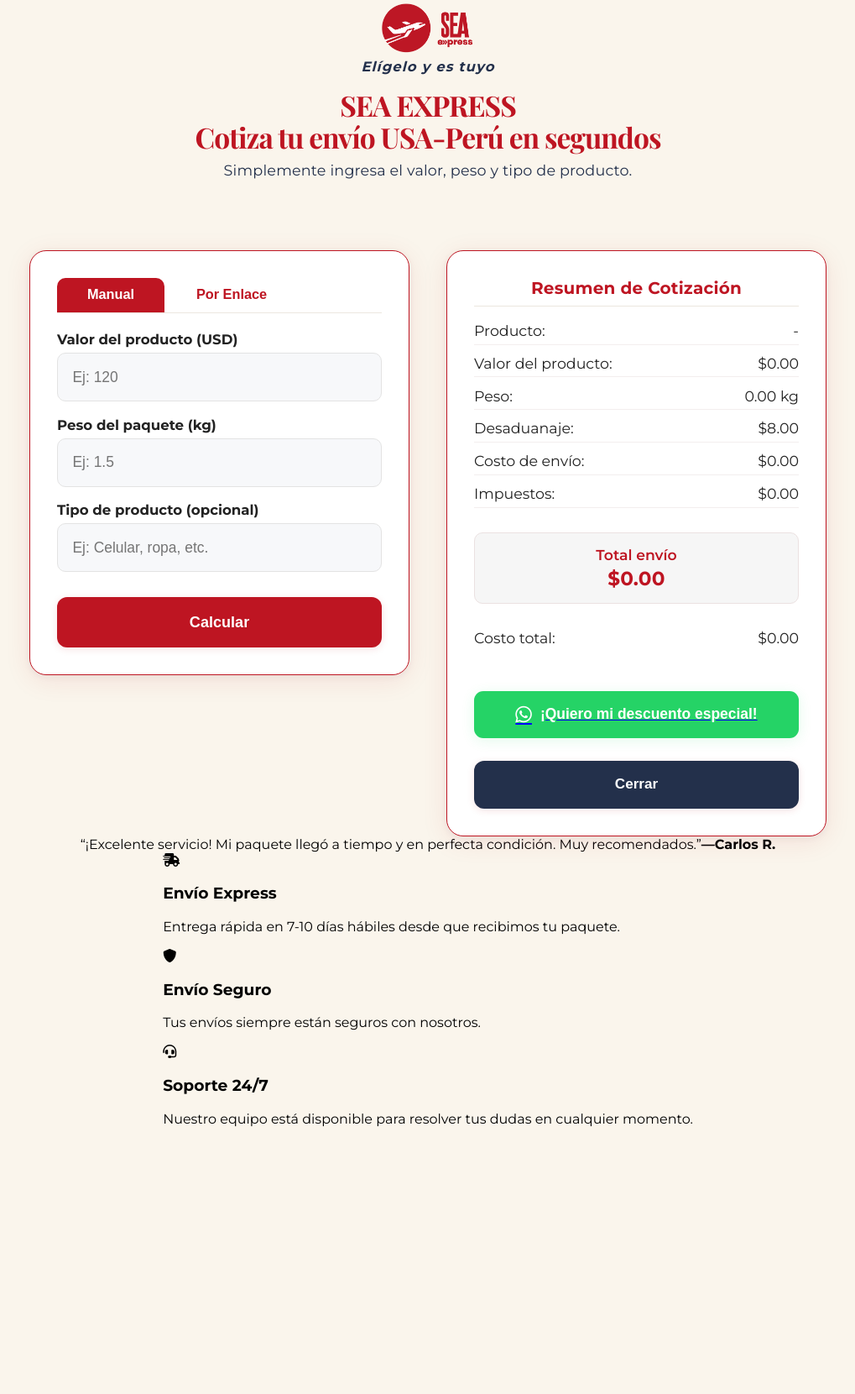
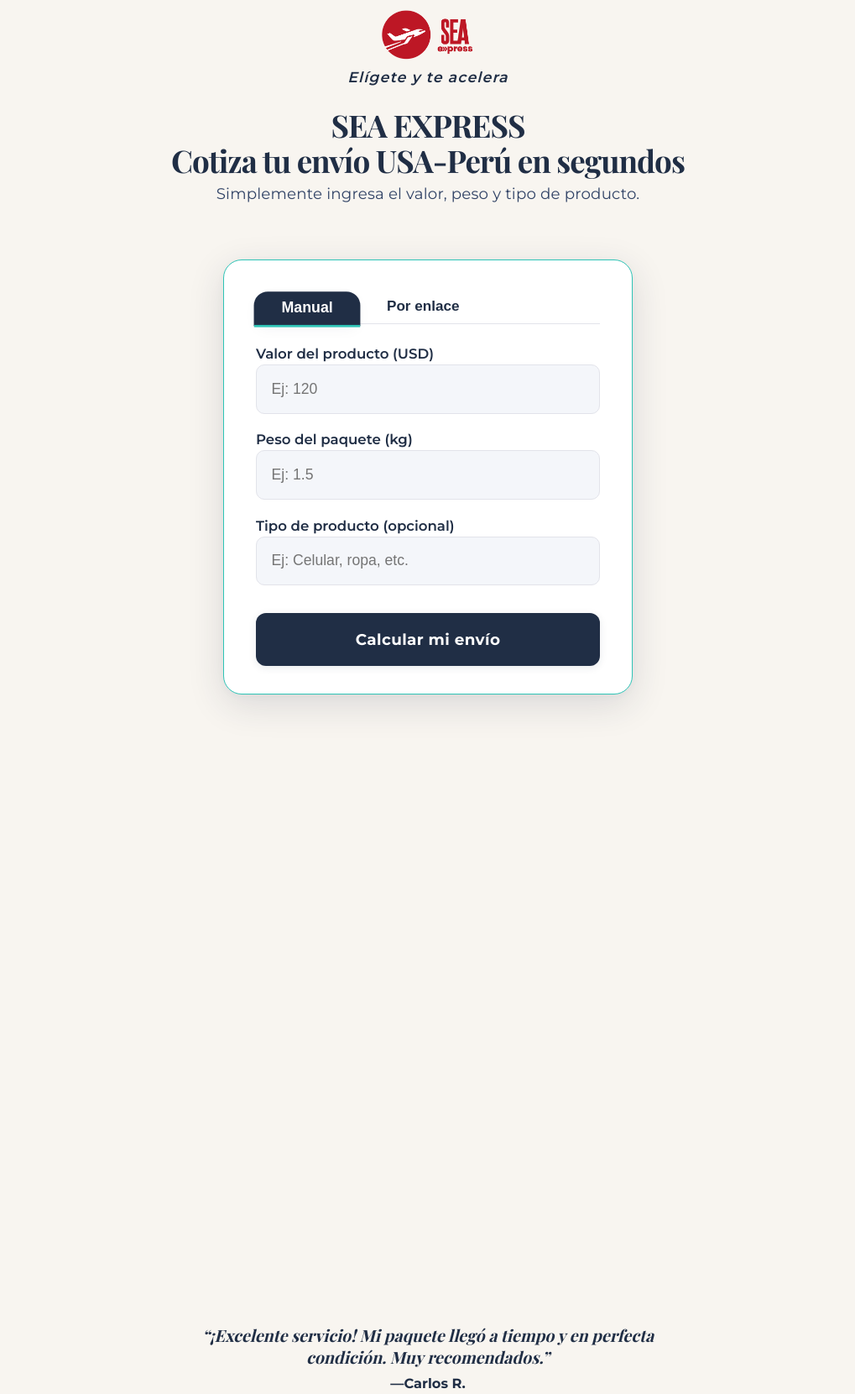
Before and after one commit to Will16090102/SEADEMO1, a plain HTML site: page index.html in a window 1280 px wide. Shown: the part 37-1697 px from the top of the page at 84% size, without its empty margins (130-1149 px from the left). Before the commit the page ends 1440 px from the top, so only its background shows below. Drawn offline with nearby package versions, Linux system fonts and the light colour scheme.

Commit message:
Update index.html

```diff
--- a/index.html
+++ b/index.html
@@ -3,15 +3,29 @@
 <head>
   <meta charset="UTF-8">
   <meta name="viewport" content="width=device-width, initial-scale=1.0">
-  <title>SEA Express - Calculadora de Envíos</title>
+  <title>SEA EXPRESS - Cotiza tu envío USA-Perú</title>
   <link href="https://fonts.googleapis.com/css2?family=Montserrat:wght@400;600;700&family=Playfair+Display:wght@700&display=swap" rel="stylesheet">
   <link rel="stylesheet" href="https://cdnjs.cloudflare.com/ajax/libs/font-awesome/6.0.0/css/all.min.css">
   <style>
+    :root {
+      --azul-main: #202e45;
+      --azul-sec: #314366;
+      --gris-bg: #f8f5f0;
+      --gris-card: #f7fafd;
+      --gris-input: #f4f6fa;
+      --gris-borde: #e2e3ea;
+      --acento: #2ec4b6;
+      --verde: #1dd1a1;
+      --rojo: #ff3f34;
+      --blanco: #fff;
+      --sombra: 0 12px 44px 0 rgba(32,46,69,0.14), 0 2px 8px 0 rgba(49,67,102,0.04);
+    }
     body {
-      background: #faf5ec;
+      background: var(--gris-bg);
       min-height: 100vh;
       margin: 0;
       font-family: 'Montserrat', Arial, sans-serif;
+      color: var(--azul-main);
       box-sizing: border-box;
     }
     .main-container {
@@ -20,10 +34,9 @@
       display: flex;
       flex-direction: column;
       align-items: center;
-      padding-bottom: 45px;
     }
     .logo-container {
-      margin: 40px 0 8px 0;
+      margin: 48px 0 0 0;
       display: flex;
       flex-direction: column;
       align-items: center;
@@ -32,185 +45,190 @@
       width: 110px;
       max-width: 95vw;
       height: auto;
-      margin-bottom: 6px;
     }
     .logo-text {
-      font-size: 1.03rem;
-      color: #23304b;
-      font-weight: 700;
+      font-size: 1.09rem;
+      color: var(--azul-main);
+      font-weight: 600;
       letter-spacing: 1.1px;
       font-style: italic;
+      margin-top: 10px;
       margin-bottom: 0;
       text-align: center;
     }
-    h1 {
+    .main-title {
       font-family: 'Playfair Display', serif;
-      font-size: 2.1rem;
+      font-size: 2.3rem;
       font-weight: 700;
-      margin: 10px 0 10px 0;
-      color: #be1522;
-      line-height: 1.11;
+      margin: 26px 0 8px 0;
+      color: var(--azul-main);
       text-align: center;
       letter-spacing: -1px;
+      line-height: 1.13;
+      animation: fadeInDown 1.2s;
     }
-    .desc {
-      font-size: 1.1rem;
-      color: #23304b;
-      margin-bottom: 30px;
+    .subtitle {
+      font-size: 1.14rem;
+      color: var(--azul-sec);
+      margin-bottom: 32px;
       font-weight: 500;
       text-align: center;
       letter-spacing: 0.01em;
+      animation: fadeInDown 1.4s;
     }
-
-    /* CONTENEDOR DE AMBOS CUADROS */
+    /* Cards (calculadora + resumen) */
     .zona-main {
-      width: 950px;
+      width: 850px;
       max-width: 99vw;
-      min-height: 440px;
-      margin: 55px auto 0 auto;
       display: flex;
       justify-content: center;
       align-items: flex-start;
-      gap: 44px;
-      position: relative;
-      transition: gap 0.4s;
+      gap: 32px;
+      margin: 35px auto 0 auto;
+      flex-wrap: wrap;
     }
-
-    .card-calc, .card-resumen {
-      width: 420px;
-      min-width: 320px;
-      max-width: 100%;
-      min-height: 430px;
-      height: 100%;
-      background: #fff;
-      border-radius: 20px;
-      box-shadow: 0 6px 32px 0 rgba(190,21,34,0.09), 0 2px 8px 0 rgba(34,48,75,0.06);
-      padding: 2rem 2rem 2rem 2rem;
+    .form-card, .card-resumen {
+      background: var(--blanco, #fff);
+      border-radius: 22px;
+      box-shadow: var(--sombra);
+      padding: 2.2rem 2.35rem 2.1rem 2.35rem;
+      width: 410px;
+      max-width: 98vw;
+      border: 1.6px solid var(--gris-borde);
       display: flex;
       flex-direction: column;
       align-items: stretch;
-      justify-content: flex-start;
-      border: 1.7px solid #be1522;
+      transition: box-shadow 0.22s, border 0.18s;
+      position: relative;
+      min-height: 430px;
+      animation: fadeInUp 0.9s cubic-bezier(.48,-0.01,.41,1.18);
     }
-
-    .card-calc {
-      border: 1.7px solid #be1522;
+    .form-card {
+      z-index: 2;
+      margin-bottom: 0;
+      border: 1.7px solid var(--acento);
     }
     .card-resumen {
-      border: 1.7px solid #be1522;
+      z-index: 2;
+      border: 1.7px solid var(--azul-main);
+      opacity: 0;
+      pointer-events: none;
+      transform: translateY(46px) scale(0.98);
+      animation: none;
+      transition: opacity 0.5s, transform 0.6s cubic-bezier(.48,-0.01,.41,1.18);
+      margin-bottom: 0;
+    }
+    .card-resumen.visible {
       opacity: 1;
       pointer-events: auto;
-      transform: none;
-      z-index: 2;
-      display: flex;
-      margin-top: 0;
+      transform: translateY(0) scale(1);
+      animation: fadeInUp 0.7s;
     }
-
     /* Tabs */
     .tab-nav {
       display: flex;
-      margin-bottom: 1.3em;
       gap: 0;
-      border-bottom: 1.5px solid #ece7df;
+      margin-bottom: 1.6em;
+      border-bottom: 1.5px solid var(--gris-borde);
       justify-content: flex-start;
     }
     .tab-btn {
       font-weight: bold;
-      padding: 0.6em 2.2em;
+      padding: 0.53em 1.85em;
       border: none;
-      border-radius: 10px 10px 0 0;
-      background: #fff;
-      color: #be1522;
-      font-size: 1.02em;
+      border-radius: 16px 16px 0 0;
+      background: transparent;
+      color: var(--azul-main);
+      font-size: 1.07em;
       cursor: pointer;
       outline: none;
       margin-right: 2px;
+      margin-bottom: -2px;
       border-bottom: 3px solid transparent;
-      transition: all 0.2s;
+      transition: all 0.22s;
+      position: relative;
+      z-index: 2;
     }
     .tab-btn.active {
-      background: #be1522;
+      background: var(--azul-main);
       color: #fff;
-      border-bottom: 3px solid #be1522;
-      z-index: 2;
+      border-bottom: 3px solid var(--acento);
+      transform: translateY(2px) scale(1.04);
+      box-shadow: 0 4px 19px -6px rgba(32,46,69,0.07);
     }
-
+    .tab-btn:not(.active):hover {
+      background: #e8f6f5;
+      color: var(--azul-main);
+    }
     /* Inputs */
-    .card-calc label {
-      font-weight: 700;
+    .form-card label {
+      font-weight: 600;
       font-size: 1.04em;
       margin-bottom: 0.2em;
-      color: #222;
+      color: var(--azul-main);
+      margin-top: 0.3em;
     }
-    .card-calc input[type="number"], .card-calc input[type="text"] {
+    .form-card input[type="number"], .form-card input[type="text"] {
       width: 100%;
       display: block;
       box-sizing: border-box;
       padding: 1em;
-      font-size: 1.09em;
-      border: 1.5px solid #e3e3e3;
+      font-size: 1.10em;
+      border: 1.6px solid var(--gris-borde);
       border-radius: 10px;
-      background: #f7f8fa;
-      margin-top: 0.35em;
-      margin-bottom: 1em;
+      background: var(--gris-input);
+      margin-top: 0.17em;
+      margin-bottom: 1.19em;
       outline: none;
-      transition: border 0.18s;
+      transition: border 0.22s, background 0.22s, box-shadow 0.21s;
     }
-    .card-calc input:focus {
-      border-color: #be1522;
+    .form-card input:focus {
+      border-color: var(--acento);
       background: #fff;
+      box-shadow: 0 2px 12px 0 rgba(46,196,182,0.09);
     }
-
     /* Botón calcular */
     .btn {
       width: 100%;
-      background: #be1522;
+      background: var(--azul-main);
       color: #fff;
       font-weight: bold;
-      padding: 1.08em 0;
+      padding: 1.09em 0;
       border: none;
       border-radius: 12px;
-      margin-top: 0.7em;
-      font-size: 1.13em;
+      margin-top: 0.65em;
+      font-size: 1.15em;
+      letter-spacing: 0.02em;
       cursor: pointer;
-      transition: background 0.23s, box-shadow 0.18s;
-      box-shadow: 0 2px 10px rgba(190,21,34,0.12);
+      transition: background 0.23s, box-shadow 0.18s, transform 0.18s;
+      box-shadow: 0 2px 10px rgba(32,46,69,0.10);
+      font-family: inherit;
     }
-    .btn:active, .btn:focus, .btn:hover { background: #a5111d; }
-
-    /* Botón cerrar */
-    .cerrar-btn {
-      background: #23304b;
-      margin-top: 1.4em;
-      font-weight: 700;
-      font-size: 1.07em;
-      border-radius: 12px;
+    .btn:active, .btn:focus, .btn:hover {
+      background: var(--azul-sec);
+      transform: scale(1.03) translateY(-1px);
+      box-shadow: 0 6px 18px -4px rgba(32,46,69,0.13);
     }
-    .cerrar-btn:hover, .cerrar-btn:focus {
-      background: #1a2339;
-    }
-
     /* Resumen de Cotización */
     .result-title {
-      font-size: 1.25rem;
-      color: #be1522;
+      font-size: 1.22rem;
+      color: var(--azul-main);
       font-weight: 700;
       text-align: center;
       letter-spacing: 0.01em;
-      font-family: 'Montserrat', Arial, sans-serif;
       margin-bottom: 1.1rem;
-      border-bottom: 1.5px solid #ece7df;
+      border-bottom: 1.5px solid var(--gris-borde);
       padding-bottom: 0.6rem;
     }
     .result-item {
       display: flex;
       justify-content: space-between;
       align-items: center;
-      margin-bottom: 0.7rem;
-      padding-bottom: 0.35rem;
+      margin-bottom: 0.65rem;
+      padding-bottom: 0.32rem;
       border-bottom: 1px solid #f3eeee;
-      font-size: 1.09rem;
-      color: #222;
+      font-size: 1.04rem;
+      color: var(--azul-main);
       font-family: 'Montserrat', Arial, sans-serif;
       font-weight: 600;
     }
@@ -218,27 +236,27 @@
       font-weight: 400;
     }
     .highlight-box {
-      background: #f6f6f6;
+      background: #f2fbfa;
       border-radius: 10px;
-      padding: 0.9rem 0.7rem;
-      margin: 1.15rem 0 0.9rem 0;
-      border: 1.2px solid #ebe1e1;
+      padding: 0.85rem 0.7rem;
+      margin: 1.05rem 0 0.7rem 0;
+      border: 1.2px solid var(--acento);
       text-align: center;
     }
     .highlight-title {
-      color: #be1522;
-      font-size: 1.08rem;
+      color: var(--azul-sec);
+      font-size: 1.09rem;
       font-weight: 600;
     }
     .highlight-value {
-      font-size: 1.45rem;
-      color: #be1522;
+      font-size: 1.38rem;
+      color: var(--acento);
       font-weight: bold;
       letter-spacing: 0.01em;
       margin-top: 0.2em;
     }
     .whatsapp-btn {
-      background: #25D366;
+      background: var(--verde);
       color: white;
       border: none;
       padding: 1.07rem 0;
@@ -254,52 +272,141 @@
       align-items: center;
       justify-content: center;
       gap: 10px;
-      box-shadow: 0 3px 16px 0 rgba(37,211,102,0.12);
+      box-shadow: 0 3px 16px 0 rgba(46, 196, 182, 0.10);
       outline: none;
-      animation: popWsp 1.3s cubic-bezier(.48,-0.01,.41,1.18);
     }
     .whatsapp-btn:active, .whatsapp-btn:focus, .whatsapp-btn:hover {
-      background: #128C7E;
-      outline: 2px solid #128C7E;
+      background: #12b894;
+      outline: 2px solid #12b894;
       outline-offset: 2px;
       transform: scale(1.08) rotate(-2deg);
-      box-shadow: 0 7px 24px rgba(37,211,102,0.16);
+      box-shadow: 0 7px 24px rgba(46, 196, 182, 0.14);
     }
     .whatsapp-btn i {
-      font-size: 1.4rem;
+      font-size: 1.3rem;
       display: flex;
       align-items: center;
       justify-content: center;
       line-height: 1;
-      animation: pulseWsp 1.6s infinite;
     }
-
+    /* Botón cerrar */
+    .cerrar-btn {
+      background: var(--azul-sec);
+      margin-top: 1.4em;
+      font-weight: 700;
+      font-size: 1.07em;
+      border-radius: 12px;
+      border: none;
+    }
+    .cerrar-btn:hover, .cerrar-btn:focus {
+      background: var(--azul-main);
+    }
+    /* Testimonio */
+    .testimonio {
+      margin: 38px auto 0 auto;
+      max-width: 600px;
+      font-family: 'Playfair Display', serif;
+      font-size: 1.23rem;
+      font-style: italic;
+      text-align: center;
+      color: var(--azul-main);
+      animation: fadeInUp 1.2s 0.2s backwards;
+      font-weight: 400;
+    }
+    .testimonio strong {
+      display: block;
+      margin-top: 8px;
+      font-family: 'Montserrat', Arial, sans-serif;
+      font-style: normal;
+      font-size: 1.01rem;
+      font-weight: 700;
+      color: var(--azul-main);
+    }
+    /* Features */
+    .features-row {
+      width: 100%;
+      max-width: 900px;
+      margin: 39px auto 28px auto;
+      display: flex;
+      gap: 27px;
+      justify-content: center;
+      align-items: stretch;
+      flex-wrap: wrap;
+      font-family: 'Montserrat', Arial, sans-serif;
+    }
+    .feature-card {
+      min-width: 230px;
+      max-width: 300px;
+      flex: 1 1 220px;
+      background: var(--blanco, #fff);
+      border-radius: 13px;
+      padding: 20px 14px 18px 14px;
+      box-shadow: 0 2px 12px rgba(49,67,102,0.08);
+      text-align: left;
+      border: 1.2px solid var(--gris-borde);
+      display: flex;
+      flex-direction: column;
+      align-items: flex-start;
+      justify-content: center;
+      transition: box-shadow 0.20s, border 0.17s;
+      font-size: 1.04rem;
+      margin-bottom: 10px;
+    }
+    .feature-card:hover {
+      box-shadow: 0 8px 30px rgba(49,67,102,0.13);
+      border-color: var(--acento);
+    }
+    .feature-icon {
+      font-size: 1.6rem;
+      color: var(--azul-main);
+      margin-bottom: 7px;
+      margin-top: 2px;
+      display: inline-block;
+      width: 28px;
+      text-align: center;
+    }
+    .feature-title {
+      font-size: 1.07rem;
+      font-weight: bold;
+      margin-bottom: 3px;
+      color: var(--azul-main);
+    }
+    .feature-text {
+      font-size: 1.01rem;
+      color: #222;
+      margin: 0;
+      line-height: 1.32;
+      font-family: 'Montserrat', Arial, sans-serif;
+      font-weight: 500;
+    }
+    /* Animaciones */
+    @keyframes fadeInUp {
+      from { opacity: 0; transform: translateY(38px);}
+      to   { opacity: 1; transform: translateY(0);}
+    }
+    @keyframes fadeInDown {
+      from { opacity: 0; transform: translateY(-32px);}
+      to   { opacity: 1; transform: translateY(0);}
+    }
     /* Responsive */
-    @media (max-width: 950px) {
+    @media (max-width: 1100px) {
       .zona-main {
         flex-direction: column;
         align-items: center;
         gap: 28px;
         width: 98vw;
       }
-      .card-calc, .card-resumen {
+      .form-card, .card-resumen {
         width: 97vw;
         min-width: unset;
         max-width: 99vw;
       }
     }
-    @keyframes popWsp {
-      0% { transform: scale(0.7);}
-      60% { transform: scale(1.12) rotate(-3deg);}
-      100% { transform: scale(1);}
-    }
-    @keyframes pulseWsp {
-      0%,100%{filter:brightness(1);}
-      50%{filter:brightness(1.5);}
-    }
-    @keyframes fadeInRight {
-      from { opacity: 0; transform: translateY(30px) scale(0.96);}
-      to   { opacity: 1; transform: translateY(0) scale(1);}
+    @media (max-width: 700px) {
+      .main-title { font-size: 1.19rem; }
+      .form-card, .card-resumen { padding: 1.2rem 0.7rem; }
+      .features-row { gap: 13px; }
+      .feature-card { min-width: 90vw; }
     }
   </style>
 </head>
@@ -309,20 +416,22 @@
       <img src="https://github.com/Will16090102/SEADEMO1/blob/main/LOGOSEAE.png?raw=true"
            alt="Logo de SEA Express"
            class="logo-img" tabindex="0">
-      <div class="logo-text">Elígelo y es tuyo</div>
+      <div class="logo-text">Elígete y te acelera</div>
     </div>
-    <h1>SEA EXPRESS<br>
-      Cotiza tu envío USA-Perú en segundos
-    </h1>
-    <div class="desc">
+    <div class="main-title">
+      SEA EXPRESS <br>
+      Cotiza tu envío USA-<wbr>Perú en segundos
+    </div>
+    <div class="subtitle">
       Simplemente ingresa el valor, peso y tipo de producto.
     </div>
+    <!-- Formulario y Resumen -->
     <div class="zona-main" id="zonaMain">
-      <!-- CALCULADORA -->
-      <div class="card-calc" id="calculadoraBox">
+      <!-- Formulario -->
+      <form class="form-card" autocomplete="off" onsubmit="event.preventDefault();mostrarResumen();">
         <div class="tab-nav">
           <button id="tab-manual" class="tab-btn active" type="button">Manual</button>
-          <button id="tab-enlace" class="tab-btn" type="button">Por Enlace</button>
+          <button id="tab-enlace" class="tab-btn" type="button">Por enlace</button>
         </div>
         <div id="manual-content">
           <label for="valor">Valor del producto (USD)</label>
@@ -331,15 +440,15 @@
           <input type="number" id="peso" placeholder="Ej: 1.5" step="0.01" min="0.1">
           <label for="producto">Tipo de producto (opcional)</label>
           <input type="text" id="producto" placeholder="Ej: Celular, ropa, etc.">
-          <button class="btn" onclick="mostrarResumen()">Calcular</button>
+          <button class="btn" type="submit">Calcular mi envío</button>
         </div>
         <div id="enlace-content" style="display:none;">
           <label for="enlace-producto">Enlace del producto</label>
           <input type="text" id="enlace-producto" placeholder="Ej: https://www.amazon.com/..." required>
-          <button class="btn" onclick="calcularPorEnlace()">Calcular</button>
+          <button class="btn" type="button" onclick="calcularPorEnlace()">Calcular mi envío</button>
         </div>
-      </div>
-      <!-- RESUMEN -->
+      </form>
+      <!-- Resumen -->
       <div class="card-resumen" id="resumenBox">
         <div class="result-title">Resumen de Cotización</div>
         <div class="result-item">
@@ -383,31 +492,32 @@
         <button class="btn cerrar-btn" onclick="ocultarResumen()">Cerrar</button>
       </div>
     </div>
-    <div class="experiencias-box" id="experiencias-box">
+    <!-- Testimonio -->
+    <div class="testimonio" id="experiencias-box">
       “¡Excelente servicio! Mi paquete llegó a tiempo y en perfecta condición. Muy recomendados.”
       <strong>—Carlos R.</strong>
     </div>
-    <!-- Features debajo -->
+    <!-- Features -->
     <div class="features-row">
       <div class="feature-card" tabindex="0" aria-label="Envío Express">
-        <div class="feature-icon"><i class="fas fa-shipping-fast"></i></div>
-        <h3 class="feature-title">Envío Express</h3>
-        <p class="feature-text">Entrega rápida en 7-10 días hábiles desde que recibimos tu paquete.</p>
+        <span class="feature-icon"><i class="fas fa-shipping-fast"></i></span>
+        <span class="feature-title">Envío Express</span>
+        <span class="feature-text">Entrega en un plazo de 7-10 días hábiles.</span>
       </div>
       <div class="feature-card" tabindex="0" aria-label="Envío Seguro">
-        <div class="feature-icon"><i class="fas fa-shield-alt"></i></div>
-        <h3 class="feature-title">Envío Seguro</h3>
-        <p class="feature-text">Tus envíos siempre están seguros con nosotros.</p>
+        <span class="feature-icon"><i class="fas fa-shield-alt"></i></span>
+        <span class="feature-title">Envío Seguro</span>
+        <span class="feature-text">Tu envío está protegido y asegurado.</span>
       </div>
       <div class="feature-card" tabindex="0" aria-label="Soporte 24/7">
-        <div class="feature-icon"><i class="fas fa-headset"></i></div>
-        <h3 class="feature-title">Soporte 24/7</h3>
-        <p class="feature-text">Nuestro equipo está disponible para resolver tus dudas en cualquier momento.</p>
+        <span class="feature-icon"><i class="fas fa-headset"></i></span>
+        <span class="feature-title">Soporte 24/7</span>
+        <span class="feature-text">Asistencia disponible en cualquier momento.</span>
       </div>
     </div>
   </div>
   <script>
-    // Tabs
+    // Tabs animados
     document.getElementById('tab-manual').onclick = function() {
       document.getElementById('manual-content').style.display = '';
       document.getElementById('enlace-content').style.display = 'none';
@@ -420,7 +530,7 @@
       this.classList.add('active');
       document.getElementById('tab-manual').classList.remove('active');
     };
-    // Experiencias de usuarios
+    // Testimonios animados
     const experiencias = [
       {
         text: "¡Excelente servicio! Mi paquete llegó a tiempo y en perfecta condición. Muy recomendados.",
@@ -447,20 +557,22 @@
       setTimeout(()=>{
         box.innerHTML = `“${t.text}”<strong>—${t.author}</strong>`;
         box.style.opacity = "1";
-      }, 350);
+      }, 320);
     }
     setInterval(function(){
       currentExp = (currentExp + 1) % experiencias.length;
       showExperiencia(currentExp);
-    }, 5500);
+    }, 7000);
     window.onload = function() {
       showExperiencia(0);
       ocultarResumen();
     };
 
-    // Lógica calculadora y resumen
+    // Cálculo y resumen
     let ultimaCotizacion = null;
     function mostrarResumen() {
+      // Solo muestra el resumen si está en manual
+      if(document.getElementById('manual-content').style.display !== 'none') {
         let peso = parseFloat(document.getElementById("peso").value);
         const valor = parseFloat(document.getElementById("valor").value);
         const producto = document.getElementById("producto").value;
@@ -500,13 +612,10 @@
         document.getElementById("envio-total").textContent = `$${envioTotal.toFixed(2)}`;
         document.getElementById("total").textContent = `$${total.toFixed(2)}`;
         actualizarEnlaceWhatsApp();
-
-      // Cambia el layout para mostrar ambos cuadros
-      document.getElementById('zonaMain').classList.add('dos-cajas');
         document.getElementById('resumenBox').classList.add('visible');
       }
+    }
     function ocultarResumen() {
-      document.getElementById('zonaMain').classList.remove('dos-cajas');
       document.getElementById('resumenBox').classList.remove('visible');
     }
     function actualizarEnlaceWhatsApp() {
```
Lines whose indentation alone changed are shown as unchanged.
